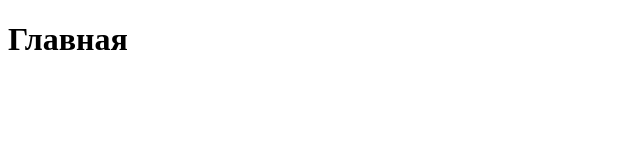
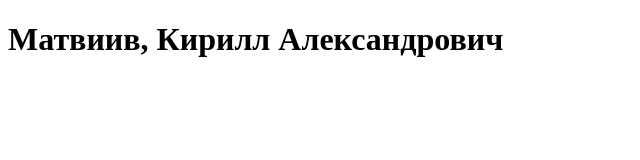
Before and after one commit to matvuric/Heroku, a plain HTML site: page public_html/index.html in a window 1280 px wide. Shown: the whole page, without its empty margins (0-640 px from the left). Drawn offline with Linux system fonts and the light colour scheme.

Commit message:
Update index.html

```diff
--- a/public_html/index.html
+++ b/public_html/index.html
@@ -4,6 +4,6 @@
 	<title></title>
 </head>
 <body>
-	<h1>Главная</h1>
+	<h1>Матвиив, Кирилл Александрович</h1>
 </body>
 </html>
```
